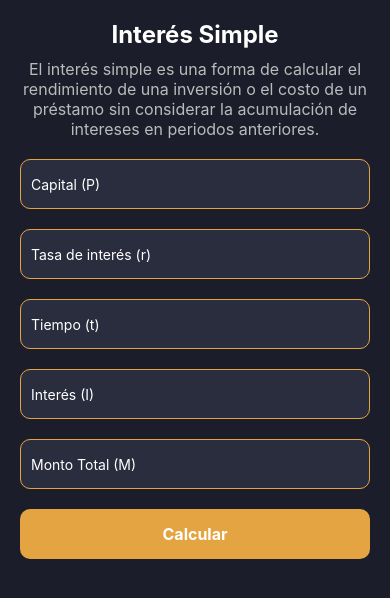
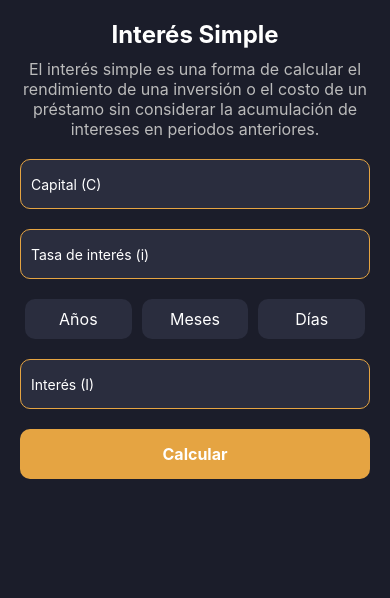
Before and after one commit to EddigarCuello/Cashflow, a React Native app: screen /TasaDeInteres in a window 390 px wide. Shown: the top 598 px of the page. Built offline with nearby package versions, Linux system fonts and the light colour scheme.

Commit message:
conexion tasa de interes con logica

```diff
--- a/screens/LoginScreen.js
+++ b/screens/LoginScreen.js
@@ -43,7 +43,7 @@ const LoginScreen = ({ navigation }) => {
       <View style={styles.inputContainer}>
         <InputField
           label="Cedula"
-          placeholder="Ingresa tu Correo"
+          placeholder="Ingresa tu Cedula"
           keyboardType="email-address"
           value={correo}
           onChangeText={setCorreo}
--- a/screens/TasaDeInteres.js
+++ b/screens/TasaDeInteres.js
@@ -1,87 +1,198 @@
-import React, { useState } from 'react';
-import { View, Text, StyleSheet, TextInput, TouchableOpacity } from 'react-native';
+import React, { useState } from "react";
+import {
+  View,
+  Text,
+  StyleSheet,
+  TextInput,
+  TouchableOpacity,
+  Alert
+} from "react-native";
+import { interesSimple } from "../Logic/Calculos"; // Asegúrate de que la ruta sea correcta
 
 const TasaDeInteres = () => {
-    const [vp, setVp] = useState('');
-    const [tasa, setTasa] = useState('');
-    const [tiempo, setTiempo] = useState('');
-    const [interes, setInteres] = useState('');
-    const [monto, setMonto] = useState('');
-    const [vf, setVf] = useState('');
-    const [resultado, setResultado] = useState('');
+  const [C, setC] = useState("");
+  const [i, setI] = useState("");
+  const [seleccionados, setSeleccionados] = useState([]); // Array para almacenar las opciones seleccionadas
+  const [tiempoAnos, setTiempoAnos] = useState("");
+  const [tiempoMeses, setTiempoMeses] = useState("");
+  const [tiempoDias, setTiempoDias] = useState("");
+  const [I, setInteres] = useState("");
+  const [resultado, setResultado] = useState("");
 
-    const calcularInteres = () => {
-        if (!vp || !tasa || !tiempo) {
-            alert('Por favor, completa todos los campos.');
+  const toggleSeleccion = opcion => {
+    if (seleccionados.includes(opcion)) {
+      setSeleccionados(seleccionados.filter(item => item !== opcion));
+    } else {
+      setSeleccionados([...seleccionados, opcion]);
+    }
+  };
+
+  const calcularInteresSimple = async () => {
+    // Validar que solo falte un campo
+    const valores = [C, i, tiempoAnos || tiempoMeses || tiempoDias, I];
+    const valoresNulos = valores.filter(v => v === '').length;
+
+    if (valoresNulos !== 1) {
+        Alert.alert('Error', 'Debe dejar solo un campo vacío para calcular.');
         return;
     }
 
-        const vpNum = parseFloat(vp);
-        const tasaNum = parseFloat(tasa);
-        const tiempoNum = parseFloat(tiempo);
+    // Inicializar variables
+    let tiempo = {};
+    let unidadTiempo = null;
 
-        const interesCalculado = vpNum * tasaNum * tiempoNum;
-        const montoCalculado = vpNum + interesCalculado;
+    // Asignar unidad de tiempo y valores de tiempo sin hacer cálculos
+    if (seleccionados.includes("años")) tiempo.y = parseFloat(tiempoAnos);
+    if (seleccionados.includes("meses")) tiempo.m = parseFloat(tiempoMeses);
+    if (seleccionados.includes("dias")) tiempo.d = parseFloat(tiempoDias);
 
-        setInteres(interesCalculado.toFixed(2));
-        setMonto(montoCalculado.toFixed(2));
-        setResultado(`Interés Simple: $${interesCalculado.toFixed(2)}\nMonto Total: $${montoCalculado.toFixed(2)}`);
+    // Eliminar valores NaN del objeto tiempo
+    Object.keys(tiempo).forEach(key => {
+        if (isNaN(tiempo[key])) delete tiempo[key];
+    });
+
+    // Asignar la unidad de tiempo
+    if (seleccionados.length === 1) {
+        if (seleccionados.includes("años")) unidadTiempo = "y";
+        else if (seleccionados.includes("meses")) unidadTiempo = "m";
+        else if (seleccionados.includes("dias")) unidadTiempo = "d";
+    } else if (seleccionados.length === 2) {
+        if (seleccionados.includes("años") && seleccionados.includes("meses")) unidadTiempo = "ym";
+        else if (seleccionados.includes("años") && seleccionados.includes("dias")) unidadTiempo = "yd";
+        else if (seleccionados.includes("meses") && seleccionados.includes("dias")) unidadTiempo = "md";
+    } else if (seleccionados.length === 3) {
+        unidadTiempo = "ymd";
+    } else {
+        Alert.alert('Error', 'Selecciona al menos una unidad de tiempo.');
+        return;
+    }
+
+    // Si solo hay una clave en `tiempo`, extraer su valor en lugar de enviarlo como objeto
+    if (Object.keys(tiempo).length === 1) {
+        tiempo = Object.values(tiempo)[0]; // Extrae el único valor
+    } else if (Object.keys(tiempo).length === 0) {
+        tiempo = null; // Si no hay valores, asignar null
+    }
+
+    // Convertir valores de entrada a números válidos o null si no lo son
+    const capital = !isNaN(parseFloat(C)) ? parseFloat(C) : null;
+    const tasaInteres = !isNaN(parseFloat(i)) ? parseFloat(i) : null;
+    const interes = !isNaN(parseFloat(I)) ? parseFloat(I) : null;
+
+    console.log("Llamando a interesSimple con:", { capital, tasaInteres, tiempo, interes, unidadTiempo });
+
+    try {
+        const resultadoCalculado = await interesSimple(capital, tasaInteres, tiempo, interes, unidadTiempo);
+        setResultado(`Resultado: ${resultadoCalculado}`);
+    } catch (error) {
+        Alert.alert('Error', 'Ocurrió un error en el cálculo.');
+    }
 };
+
+
+
+
 
   return (
     <View style={styles.container}>
       <Text style={styles.titulo}>Interés Simple</Text>
       <Text style={styles.descripcion}>
-                El interés simple es una forma de calcular el rendimiento de una inversión o el costo de un préstamo
-                sin considerar la acumulación de intereses en periodos anteriores.
+        El interés simple es una forma de calcular el rendimiento de una
+        inversión o el costo de un préstamo sin considerar la acumulación de
+        intereses en periodos anteriores.
       </Text>
 
       <TextInput
         style={styles.input}
-                placeholder="Capital (P)"
+        placeholder="Capital (C)"
         keyboardType="numeric"
-                value={vp}
-                onChangeText={setVp}
+        value={C}
+        onChangeText={setC}
       />
       <TextInput
         style={styles.input}
-                placeholder="Tasa de interés (r)"
+        placeholder="Tasa de interés (i)"
         keyboardType="numeric"
-                value={tasa}
-                onChangeText={setTasa}
+        value={i}
+        onChangeText={setI}
       />
+
+      <View style={styles.botonesTiempo}>
+        <TouchableOpacity
+          style={[
+            styles.botonTiempo,
+            seleccionados.includes("años") && styles.botonSeleccionado
+          ]}
+          onPress={() => toggleSeleccion("años")}
+        >
+          <Text style={styles.textoBotonTiempo}>Años</Text>
+        </TouchableOpacity>
+        <TouchableOpacity
+          style={[
+            styles.botonTiempo,
+            seleccionados.includes("meses") && styles.botonSeleccionado
+          ]}
+          onPress={() => toggleSeleccion("meses")}
+        >
+          <Text style={styles.textoBotonTiempo}>Meses</Text>
+        </TouchableOpacity>
+        <TouchableOpacity
+          style={[
+            styles.botonTiempo,
+            seleccionados.includes("dias") && styles.botonSeleccionado
+          ]}
+          onPress={() => toggleSeleccion("dias")}
+        >
+          <Text style={styles.textoBotonTiempo}>Días</Text>
+        </TouchableOpacity>
+      </View>
+
+      {seleccionados.includes("años") &&
         <TextInput
           style={styles.input}
-                placeholder="Tiempo (t)"
+          placeholder="Tiempo en años"
           keyboardType="numeric"
-                value={tiempo}
-                onChangeText={setTiempo}
-            />
+          value={tiempoAnos}
+          onChangeText={setTiempoAnos}
+        />}
+
+      {seleccionados.includes("meses") &&
+        <TextInput
+          style={styles.input}
+          placeholder="Tiempo en meses"
+          keyboardType="numeric"
+          value={tiempoMeses}
+          onChangeText={setTiempoMeses}
+        />}
+
+      {seleccionados.includes("dias") &&
+        <TextInput
+          style={styles.input}
+          placeholder="Tiempo en días"
+          keyboardType="numeric"
+          value={tiempoDias}
+          onChangeText={setTiempoDias}
+        />}
+
       <TextInput
         style={styles.input}
         placeholder="Interés (I)"
         keyboardType="numeric"
-                value={interes}
+        value={I}
         onChangeText={setInteres}
       />
-            <TextInput
-                style={styles.input}
-                placeholder="Monto Total (M)"
-                keyboardType="numeric"
-                value={monto}
-                onChangeText={setMonto}
-            />
 
-            <TouchableOpacity style={styles.boton} onPress={calcularInteres}>
+      <TouchableOpacity style={styles.boton} onPress={calcularInteresSimple}>
         <Text style={styles.textoBoton}>Calcular</Text>
       </TouchableOpacity>
 
-            {resultado ? (
-                <View>
-                    <Text style={styles.resultado}>Interés (I): ${interes}</Text>
-                    <Text style={styles.resultado}>Monto Total (M): ${monto}</Text>
+      {resultado
+        ? <View>
+            <Text style={styles.resultado}>
+              {resultado}
+            </Text>
           </View>
-            ) : null}
+        : null}
     </View>
   );
 };
@@ -90,48 +201,68 @@ const styles = StyleSheet.create({
   container: {
     flex: 1,
     padding: 20,
-        backgroundColor: '#1B1D2A',
+    backgroundColor: "#1B1D2A"
   },
   titulo: {
     fontSize: 24,
-        fontWeight: 'bold',
-        color: '#FFF',
+    fontWeight: "bold",
+    color: "#FFF",
     marginBottom: 10,
-        textAlign: 'center',
+    textAlign: "center"
   },
   descripcion: {
     fontSize: 16,
-        color: '#BBB',
-        textAlign: 'center',
-        marginBottom: 20,
+    color: "#BBB",
+    textAlign: "center",
+    marginBottom: 20
   },
   input: {
     height: 50,
-        borderColor: '#E5A442',
+    borderColor: "#E5A442",
     borderWidth: 1,
     borderRadius: 10,
     paddingHorizontal: 10,
     marginBottom: 20,
-        color: '#FFF',
-        backgroundColor: '#2A2D3E',
+    color: "#FFF",
+    backgroundColor: "#2A2D3E"
+  },
+  botonesTiempo: {
+    flexDirection: "row",
+    justifyContent: "space-between",
+    marginBottom: 20
+  },
+  botonTiempo: {
+    flex: 1,
+    backgroundColor: "#2A2D3E",
+    padding: 10,
+    borderRadius: 10,
+    alignItems: "center",
+    marginHorizontal: 5
+  },
+  botonSeleccionado: {
+    backgroundColor: "#E5A442"
+  },
+  textoBotonTiempo: {
+    color: "#FFF",
+    fontSize: 16
   },
   boton: {
-        backgroundColor: '#E5A442',
+    backgroundColor: "#E5A442",
     padding: 15,
     borderRadius: 10,
-        alignItems: 'center',
+    alignItems: "center"
   },
   textoBoton: {
-        color: '#FFF',
+    color: "#FFF",
     fontSize: 16,
-        fontWeight: 'bold',
+    fontWeight: "bold"
   },
   resultado: {
     marginTop: 20,
     fontSize: 18,
-        color: '#FFF',
-        textAlign: 'center',
-    },
+    color: "#FFF",
+    textAlign: "center"
+  }
 });
 
 export default TasaDeInteres;
```
Also changed, not shown: Logic/Calculos.js (+46 -29 lines). Lines whose indentation alone changed are shown as unchanged.
